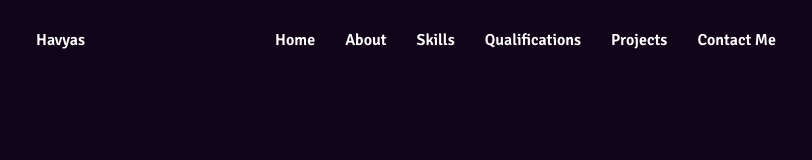
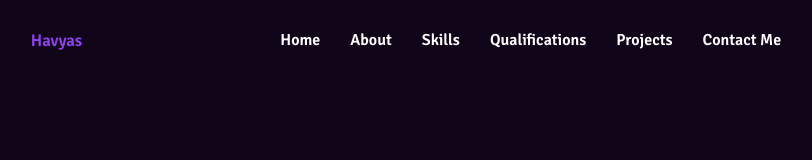
Before and after one commit to havyasam/portfolio2, a plain HTML site: page index.html in a window 1280 px wide. In both pictures the pointer is over the item "Havyas". Shown: the top 160 px of the page, without its empty margins (234-1046 px from the left). Drawn offline with Linux system fonts and the light colour scheme.

Commit message:
added hover effect to navbar

```diff
--- a/style.css
+++ b/style.css
@@ -14,7 +14,12 @@ ul{
     text-align: center;
     display: flex;
     gap: 30px;
+    transition: font-size 2s;
 
+}
+li:hover{
+    color: rgb(143, 67, 238);
+    font-size:1.05em;
 }
 body{
     background-color: rgb(17, 5, 26);
```
